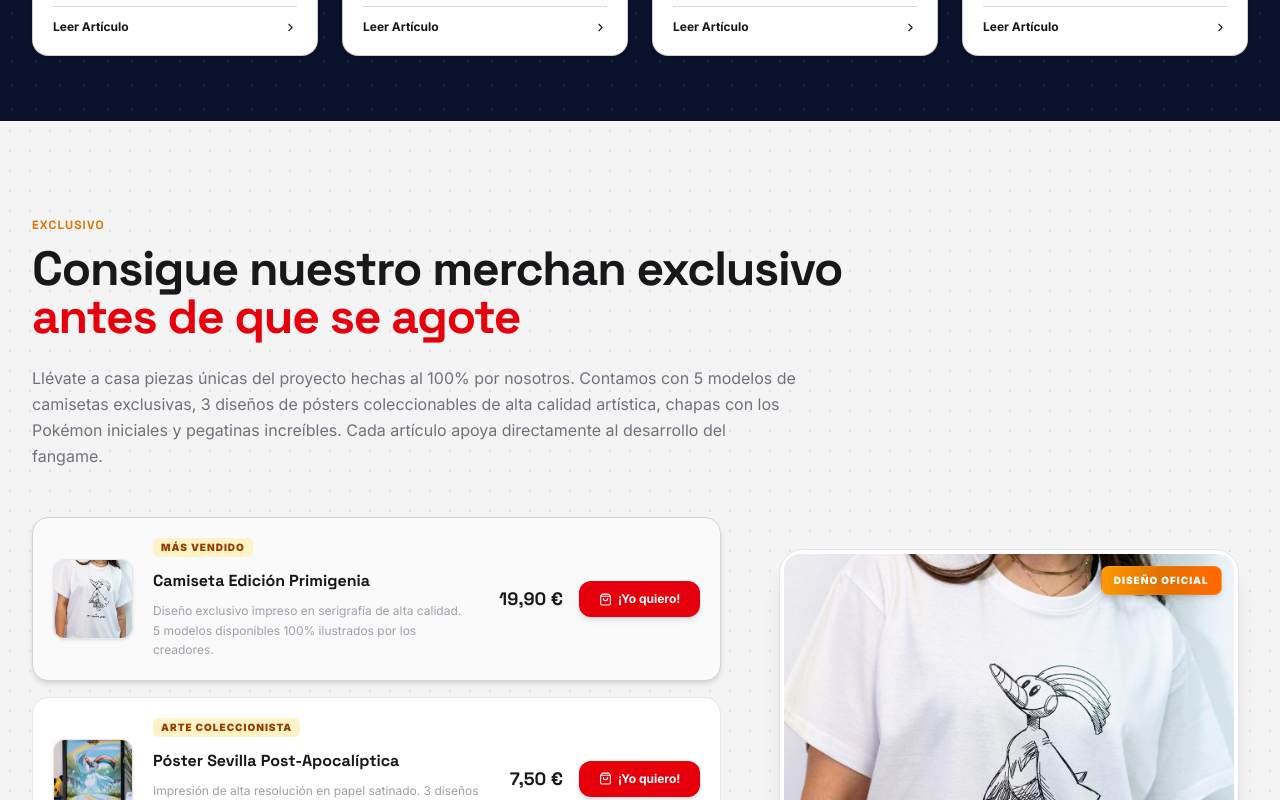
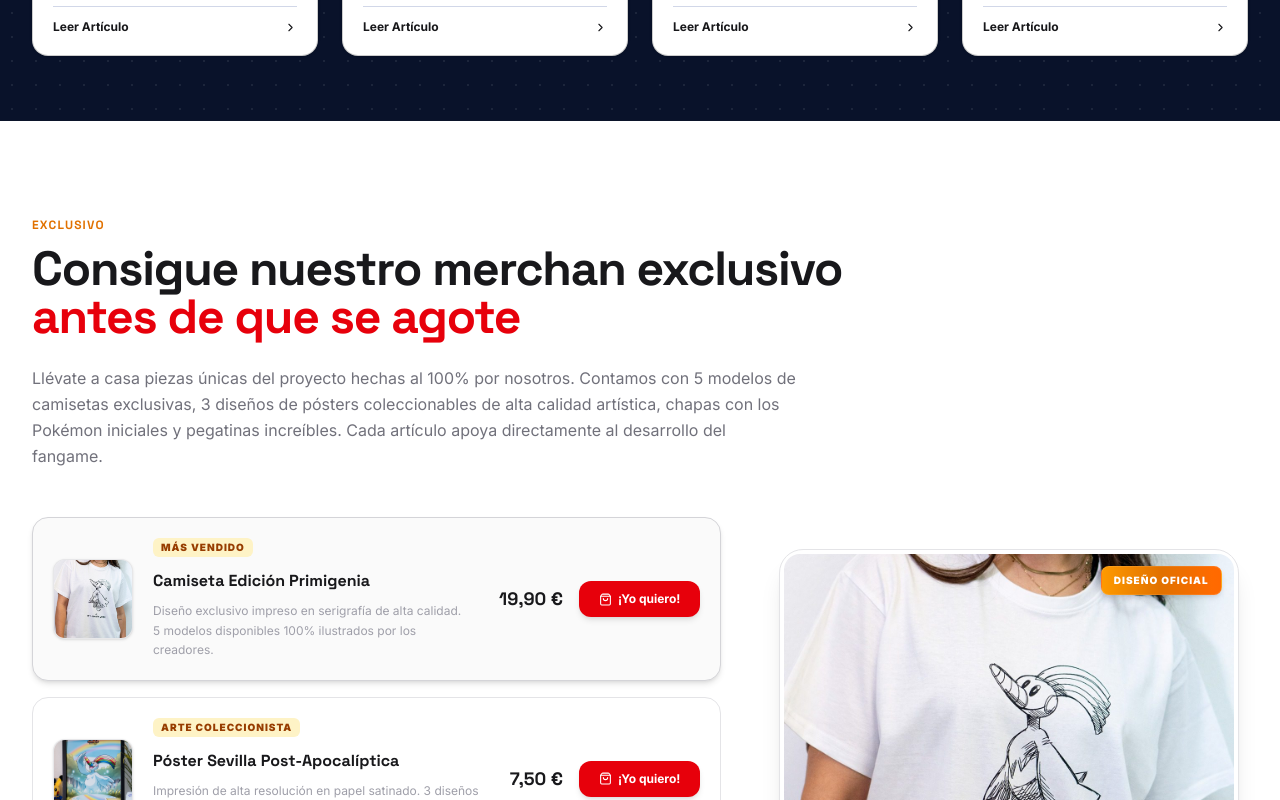
Before and after one commit to antoniopoligonosur/hispalis-nodo, a Next.js app: page / in a window 1280 px wide. Shown: the part 2480-3280 px from the top of the page. Built offline with nearby package versions, Linux system fonts and the light colour scheme.

Commit message:
elimina puntos merchan

```diff
--- a/src/app/page.tsx
+++ b/src/app/page.tsx
@@ -645,8 +645,8 @@ export default function Home() {
       <section
         className={`py-16 sm:py-24 transition-colors duration-300 relative overflow-hidden ${
           isDark
-            ? "bg-[#050506] dark:bg-[radial-gradient(circle_at_center,_var(--tw-gradient-stops))] dark:from-zinc-900 dark:to-black dark:bg-none"
-            : "bg-zinc-100 bg-[radial-gradient(rgba(0,0,0,0.08)_1px,transparent_1px)] [background-size:20px_20px]"
+            ? "bg-[#050506] bg-[radial-gradient(ellipse_at_center,_var(--tw-gradient-stops))] from-zinc-950 via-zinc-900 to-black"
+            : "bg-white bg-[radial-gradient(ellipse_at_center,_var(--tw-gradient-stops))] from-white via-zinc-50 to-zinc-200/60"
         }`}
         id="tienda"
       >
```
